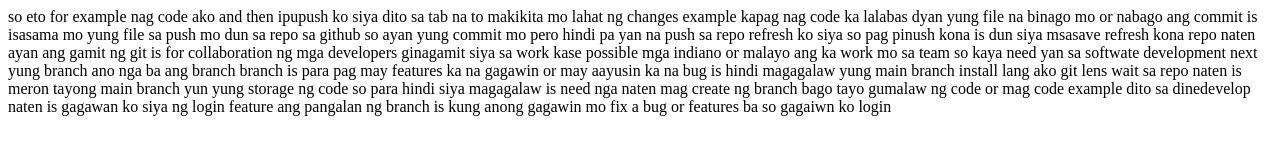
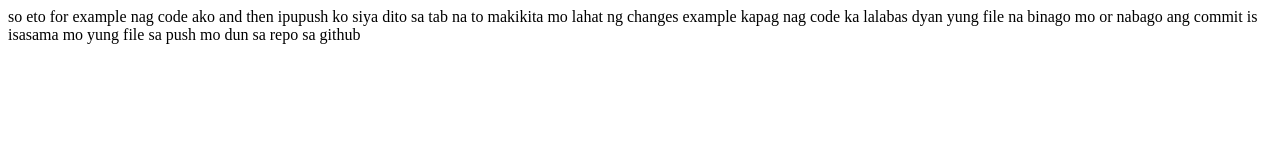
Before and after one commit to kenjuvic123/example, a plain HTML site: page index.html in a window 1280 px wide. Drawn offline with Linux system fonts and the light colour scheme.

Commit message:
Update index.html

```diff
--- a/index.html
+++ b/index.html
@@ -10,15 +10,5 @@
     so eto for example nag code ako and then ipupush ko siya
     dito sa tab na to makikita mo lahat ng changes example kapag nag code ka lalabas dyan yung file na binago mo or nabago
     ang commit is isasama mo yung file sa push mo dun sa repo sa github
-    so ayan yung commit mo pero hindi pa yan na push sa repo refresh ko siya so pag pinush kona is dun siya msasave
-    refresh kona repo naten
-    ayan ang gamit ng git is for collaboration ng mga developers
-    ginagamit siya sa work kase possible mga indiano or malayo ang ka work mo sa team so kaya need yan sa softwate development
-    next yung branch ano nga ba ang branch
-    branch is para pag may features ka na gagawin or may aayusin ka na bug is hindi magagalaw yung main branch
-    install lang ako git lens wait
-    sa repo naten is meron tayong main branch yun yung storage ng code so para hindi siya magagalaw is need nga naten mag create ng branch bago tayo gumalaw ng code or mag code
-    example dito sa dinedevelop naten is gagawan ko siya ng login feature
-    ang pangalan ng branch is kung anong gagawin mo fix a bug or features ba so gagaiwn ko login
 </body>
 </html>
```
